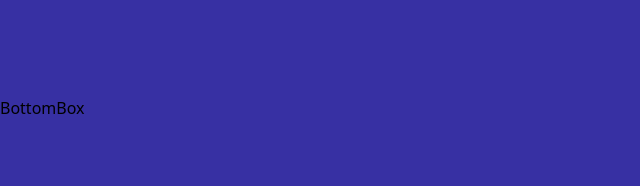
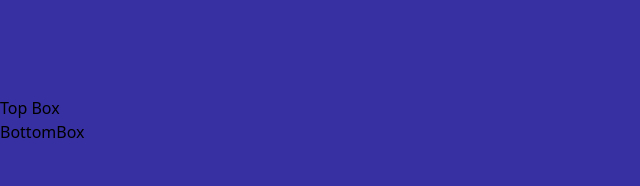
Before and after one commit to gauravsoni97/expensemanagement, a React (Create React App) app: page / in a window 1280 px wide. Shown: the top 186 px of the page, without its empty margins (0-640 px from the left). Built offline with nearby package versions, Linux system fonts and the light colour scheme.

Commit message:
folder structure set

```diff
--- a/src/Components/TopBox/TopBox.jsx
+++ b/src/Components/TopBox/TopBox.jsx
@@ -3,7 +3,7 @@ import React from 'react'
 const TopBox = () => {
   return (
     <div>
-
+        Top Box
     </div>
   )
 }
```
